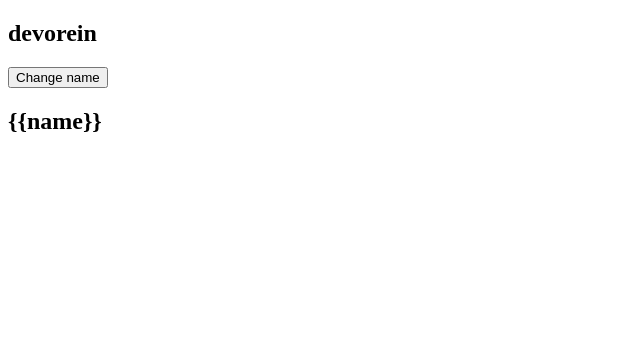
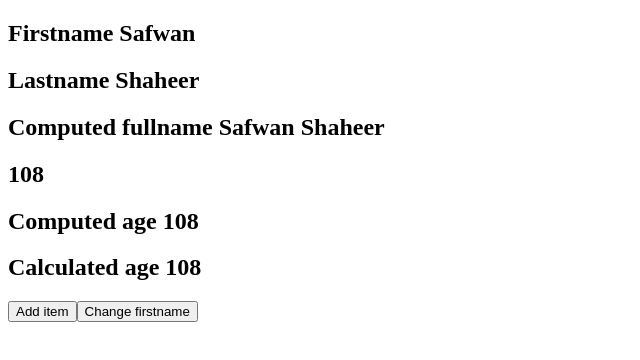
Before and after one commit to Devorein/vue-init, a Vue app: page / in a window 1280 px wide. Shown: the top 360 px of the page, without its empty margins (0-640 px from the left). Built offline with nearby package versions, Linux system fonts and the light colour scheme.

Commit message:
Added computed properties and method comparision

```diff
--- a/src/App.vue
+++ b/src/App.vue
@@ -1,8 +1,13 @@
 <template>
   <div>
-    <h2 v-once>{{name}}</h2>
-    <button @click="name = 'Arcoden'">Change name</button>
-    <h2 v-pre>{{name}}</h2>
+    <h2>Firstname {{firstname}}</h2>
+    <h2>Lastname {{lastname}}</h2>
+    <h2>Computed fullname {{fullname}}</h2>
+    <h2>{{ages.reduce((cur, next)=>cur+next, 0)}}</h2>
+    <h2>Computed age {{computedAge}}</h2>
+    <h2>Calculated age {{getTotalAge()}}</h2>
+    <button @click="ages.push(25)">Add item</button>
+    <button @click="firstname='firstname'">Change firstname</button>
   </div>
 </template>
 
@@ -10,11 +15,26 @@
 
 export default {
   methods: {
+    getTotalAge(){
+      console.log("method")
+      return this.ages.reduce((cur, next)=>cur+next, 0)
+    }
   },
   name: 'App',
   data(){
     return {
-      name: "devorein"
+      ages: [20, 31, 44, 13],
+      firstname: "Safwan",
+      lastname: "Shaheer"
+    }
+  },
+  computed: {
+    computedAge(){
+      console.log("computed")
+      return this.ages.reduce((cur, next)=>cur+next, 0)
+    },
+    fullname(){
+      return `${this.firstname} ${this.lastname}`
     }
   }
 }
```
